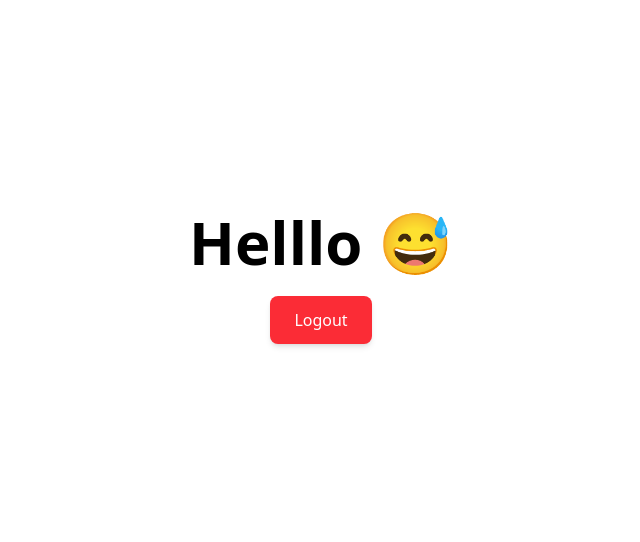
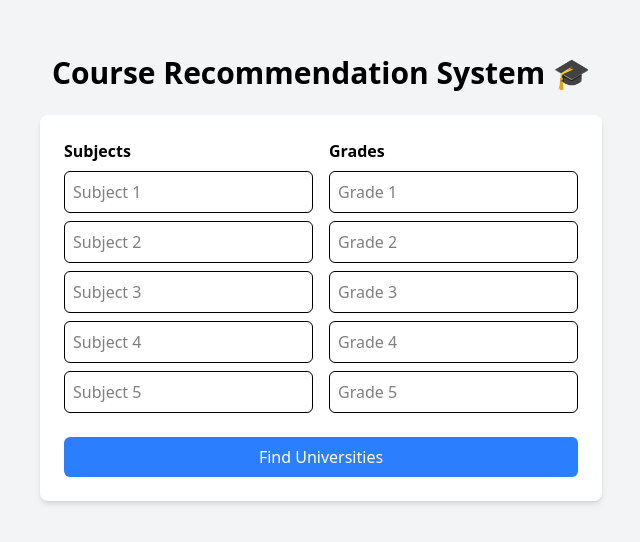
Before and after one commit to Chrismiweb/frontend-recommendation-system, a React (Vite) app: page /home in a window 1280 px wide. Shown: the part 122-664 px from the top of the page, without its empty margins (319-959 px from the left). Built offline with nearby package versions, Linux system fonts and the light colour scheme.

Commit message:
done with home page implementation

```diff
--- a/src/pages/Home.jsx
+++ b/src/pages/Home.jsx
@@ -1,42 +1,204 @@
-import React from "react";
-import { useAuth } from "../context/AuthProvider";
-import { useNavigate } from "react-router-dom";
+// import React, { useState } from "react";
+// import { useAuth } from "../context/AuthProvider";
+// import { useNavigate } from "react-router-dom";
+// // import { toast } from "react-toastify";
+// // import "react-toastify/dist/ReactToastify.css";
+
+
+
+
+
+
+// const Home = () => {
+//   const { logout } = useAuth();
+//   const navigate = useNavigate();
+
+
+//   const handleLogout = () => {
+//     logout();
+//     navigate("/"); // Redirect to login after logout
+//   };
+
+//   const [subjects, setSubjects] = useState("")
+//   const [grades, setGrades] = useState("")
+//   const [result, setResult] = useState("")
+
+//   const fetchApi =async ()=> {
+//     // e.preventDefault()
+//     const baseurl = 'https://recommendation-system-7a8m.onrender.com/recommendation'
+
+//     try {
+//       const response = await fetch(baseurl, {
+//         method: "POST",
+//         headers: { "Content-Type": "application/json" },
+//         body: JSON.stringify({ subjects, grades }),
+//       })
+//       const data = await response.json()
+//       if(response){
+//           // throw new error(data.error || "failed to find university")
+//           alert("good")
+//           console.log(data.recommendation)
+//           setResult(data.recommendation)
+
+//       }
+//     } catch (error) {
+//       console.log(error)
+//     }
+
+//   }
+
+//   return (
+//     <div className="flex flex-col items-center justify-center h-screen">
+//       <h1 className="text-6xl text-black font-bold">Helllo 😅</h1>
+//       <button
+//         onClick={handleLogout}
+//         className="mt-6 px-6 py-3 bg-red-500 text-white rounded-lg shadow-md hover:bg-red-600"
+//       >
+//         Logout
+//       </button>
+//       <div>
+//         <div className="flex">
+//           <div className="flex flex-col">
+//             <input type="text" placeholder="subject/course" onChange={(e)=>setSubjects(e.target.value)} name= "subjects" />
+//             <input type="text" placeholder="subject/course" onChange={(e)=>setSubjects(e.target.value)} name= "subjects"  />
+//             <input type="text" placeholder="subject/course" onChange={(e)=>setSubjects(e.target.value)} name= "subjects"  />
+//             <input type="text" placeholder="subject/course" onChange={(e)=>setSubjects(e.target.value)} name= "subjects"  />
+//             <input type="text" placeholder="subject/course" onChange={(e)=>setSubjects(e.target.value)} name= "subjects"  />
+//           </div>
+//           <div className="flex flex-col">
+//             <input type="text" placeholder="grades" onChange={(e)=>setGrades(e.target.value)} name= "grades" />
+//             <input type="text" placeholder="gradese" onChange={(e)=>setGrades(e.target.value)} name= "grades"  />
+//             <input type="text" placeholder="grades" onChange={(e)=>setGrades(e.target.value)} name= "grades"  />
+//             <input type="text" placeholder="grades" onChange={(e)=>setGrades(e.target.value)} name= "grades"  />
+//             <input type="text" placeholder="grades" onChange={(e)=>setGrades(e.target.value)} name= "grades"  />
+//           </div>
+//         </div>
+//         <button className="bg-red-400" onClick={fetchApi}>FIND UNIVERSITIES</button>
+//         {result &&
+//         <div className="bg-slate-300 h-[200px] w-[200px]">
+//         </div>
+//         }
+//       </div>
+
+
+//     </div>
+//   );
+// };
+
+// export default Home;
+
+
+import React, { useState } from "react";
 
 const Home = () => {
-  const { logout } = useAuth();
-  const navigate = useNavigate();
+  const [subjects, setSubjects] = useState(["", "", "", "", ""]);
+  const [grades, setGrades] = useState(["", "", "", "", ""]);
+  const [result, setResult] = useState("");
+  const [loading, setLoading] = useState(false);
+  const [error, setError] = useState("");
 
-  const handleLogout = () => {
-    logout();
-    navigate("/"); // Redirect to login after logout
+  // Handle subject input
+  const handleSubjectChange = (index, value) => {
+    const updatedSubjects = [...subjects];
+    updatedSubjects[index] = value;
+    setSubjects(updatedSubjects);
+  };
+
+  // Handle grade input
+  const handleGradeChange = (index, value) => {
+    const updatedGrades = [...grades];
+    updatedGrades[index] = value;
+    setGrades(updatedGrades);
+  };
+
+  // Fetch recommendations
+  const fetchRecommendations = async () => {
+    setLoading(true);
+    setError("");
+    setResult("");
+
+    // Check if all inputs are filled or throw error
+    if (subjects.some(subj => subj.trim() === "") || grades.some(grade => grade.trim() === "")) {
+      setError("Please fill in all subjects and grades.");
+      setLoading(false);
+      return;
+    }
+
+    try {
+      const response = await fetch("http://localhost:1050/recommendation", {
+        method: "POST",
+        headers: { "Content-Type": "application/json" },
+        body: JSON.stringify({ subjects, grades }),
+      });
+
+      const data = await response.json();
+
+      if (!response.ok) {
+        throw new Error(data.error || "Failed to fetch recommendations.");
+      }
+
+      setResult(data.recommendations);
+    } catch (err) {
+      setError(err.message);
+    } finally {
+      setLoading(false);
+    }
   };
 
   return (
-    <div className="flex flex-col items-center justify-center h-screen">
-      <h1 className="text-6xl text-black font-bold">Helllo 😅</h1>
-      <button
-        onClick={handleLogout}
-        className="mt-6 px-6 py-3 bg-red-500 text-white rounded-lg shadow-md hover:bg-red-600"
-      >
-        Logout
-      </button>
-      {/* <div className="flex">
-        <div>
-            <input type="text" className="bg-black"/>
-            <input type="text" className="bg-black"/>
-            <input type="text" className="bg-black"/>
-            <input type="text" className="bg-black"/>
-            <input type="text" className="bg-black"/>
+    <div className="flex flex-col items-center justify-center min-h-screen bg-gray-100">
+      <h1 className="text-3xl font-bold mb-6">Course Recommendation System 🎓</h1>
+
+      <div className="bg-white p-6 rounded-lg shadow-md">
+        <div className="flex space-x-4">
+          {/* Subjects Inputs */}
+          <div className="flex flex-col">
+            <h2 className="font-bold mb-2">Subjects</h2>
+            {subjects.map((subject, index) => (
+              <input
+                key={index}
+                type="text"
+                placeholder={`Subject ${index + 1}`}
+                value={subject}
+                onChange={(e) => handleSubjectChange(index, e.target.value)}
+                className="border p-2 mb-2 rounded-md"
+              />
+            ))}
+          </div>
+
+          {/* Grades Inputs */}
+          <div className="flex flex-col">
+            <h2 className="font-bold mb-2">Grades</h2>
+            {grades.map((grade, index) => (
+              <input
+                key={index}
+                type="text"
+                placeholder={`Grade ${index + 1}`}
+                value={grade}
+                onChange={(e) => handleGradeChange(index, e.target.value)}
+                className="border p-2 mb-2 rounded-md"
+              />
+            ))}
+          </div>
         </div>
-        <div>
-            <input type="text" className="bg-black"/>
-            <input type="text" className="bg-black"/>
-            <input type="text" className="bg-black"/>
-            <input type="text" className="bg-black"/>
-            <input type="text" className="bg-black"/>
-        </div>
+
+        <button
+          className="bg-blue-500 text-white px-4 py-2 rounded-md mt-4 w-full hover:bg-blue-600"
+          onClick={fetchRecommendations}
+          disabled={loading}
+        >
+          {loading ? "Finding Courses..." : "Find Universities"}
+        </button>
+
+        {error && <p className="text-red-500 mt-3">{error}</p>}
+
+        {result && (
+          <div className="bg-gray-200 p-4 mt-4 rounded-md w-full">
+            <h2 className="font-bold">Recommended Courses:</h2>
+            <pre className="whitespace-pre-wrap">{result}</pre>
+          </div>
+        )}
       </div>
-      <button className="text-red">submit</button> */}
     </div>
   );
 };
```
